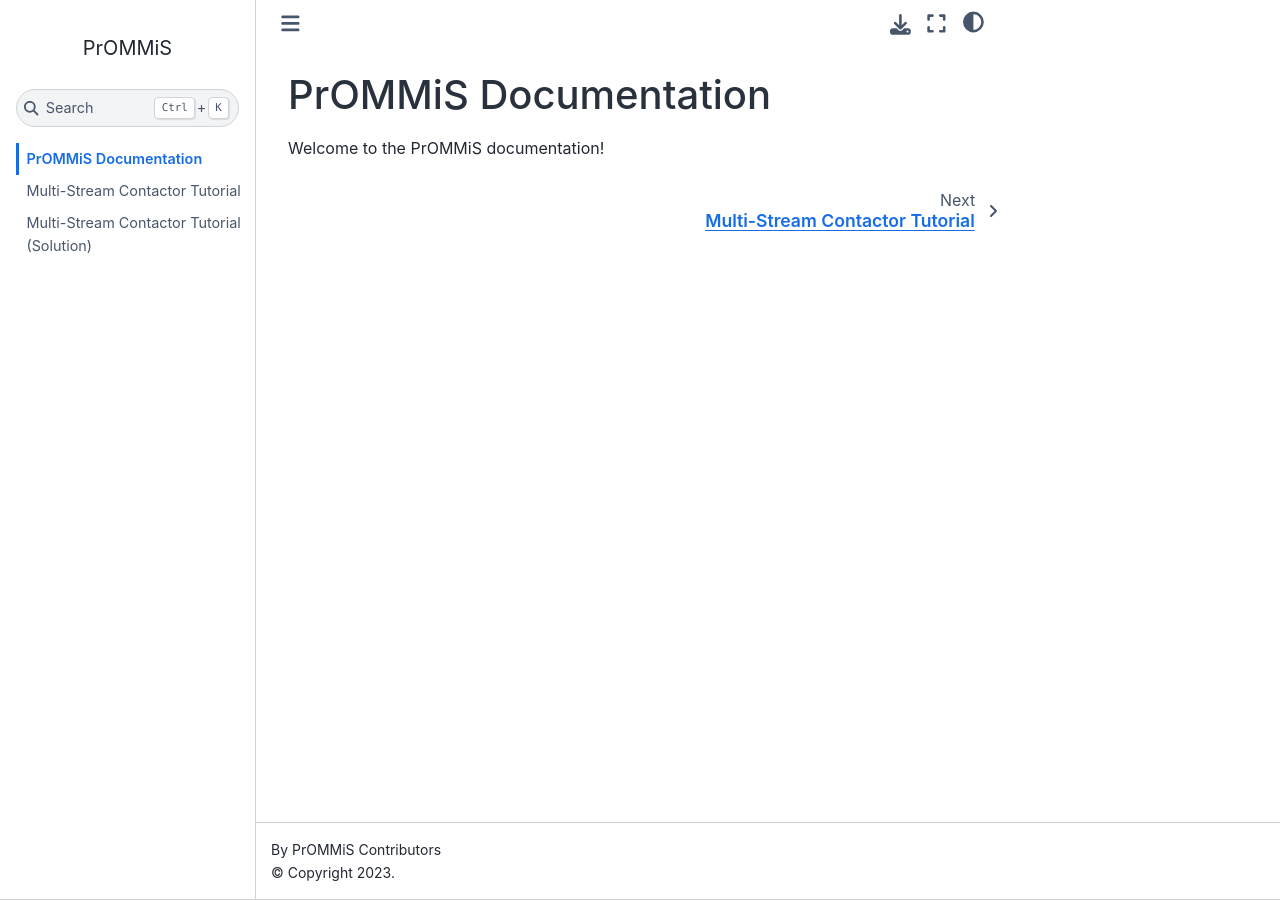
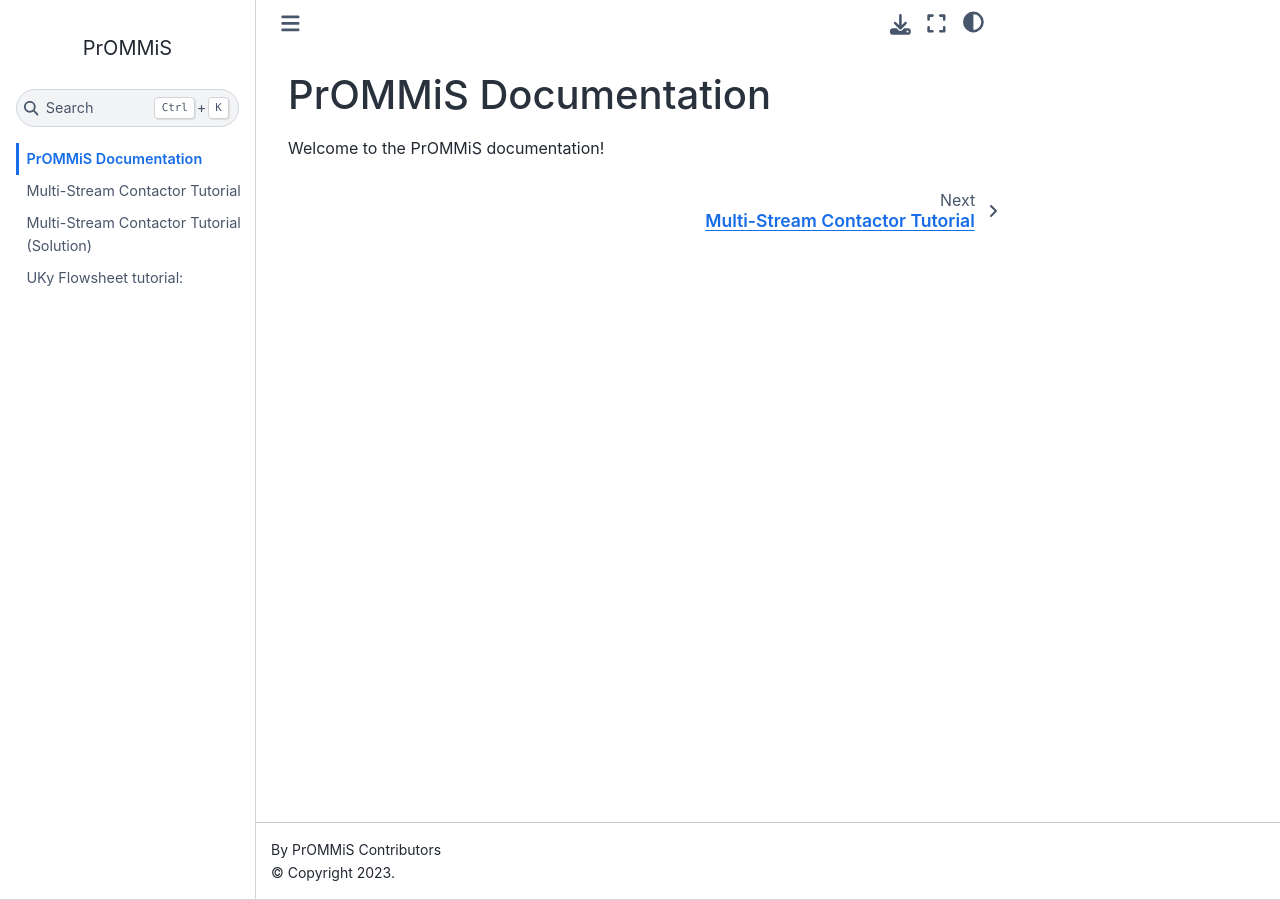
Before and after one commit to prommis/prommis, a Jupyter Book: the page built from docs/index.md, in a window 1280 px wide. Built offline with Jupyter Book 1.0.4 settings and Sphinx 7.4.7 and the Sphinx Book theme 1.1.4, drawn with Linux system fonts in a browser that asks for light colours.

Commit message:
Move this tutorial to the docs directory

```diff
--- a/docs/_toc.yml
+++ b/docs/_toc.yml
@@ -3,3 +3,4 @@ root: index
 chapters:
   - file: tutorials/diafiltration
   - file: tutorials/diafiltration-solution
+  - file: tutorials/uky_flowsheet
```
Also changed, not shown: docs/tutorials/uky_flowsheet.ipynb (renamed from src/prommis/uky/uky_flowsheet.ipynb), docs/tutorials/uky_flowsheet.png (renamed from src/prommis/uky/uky_flowsheet.png).
